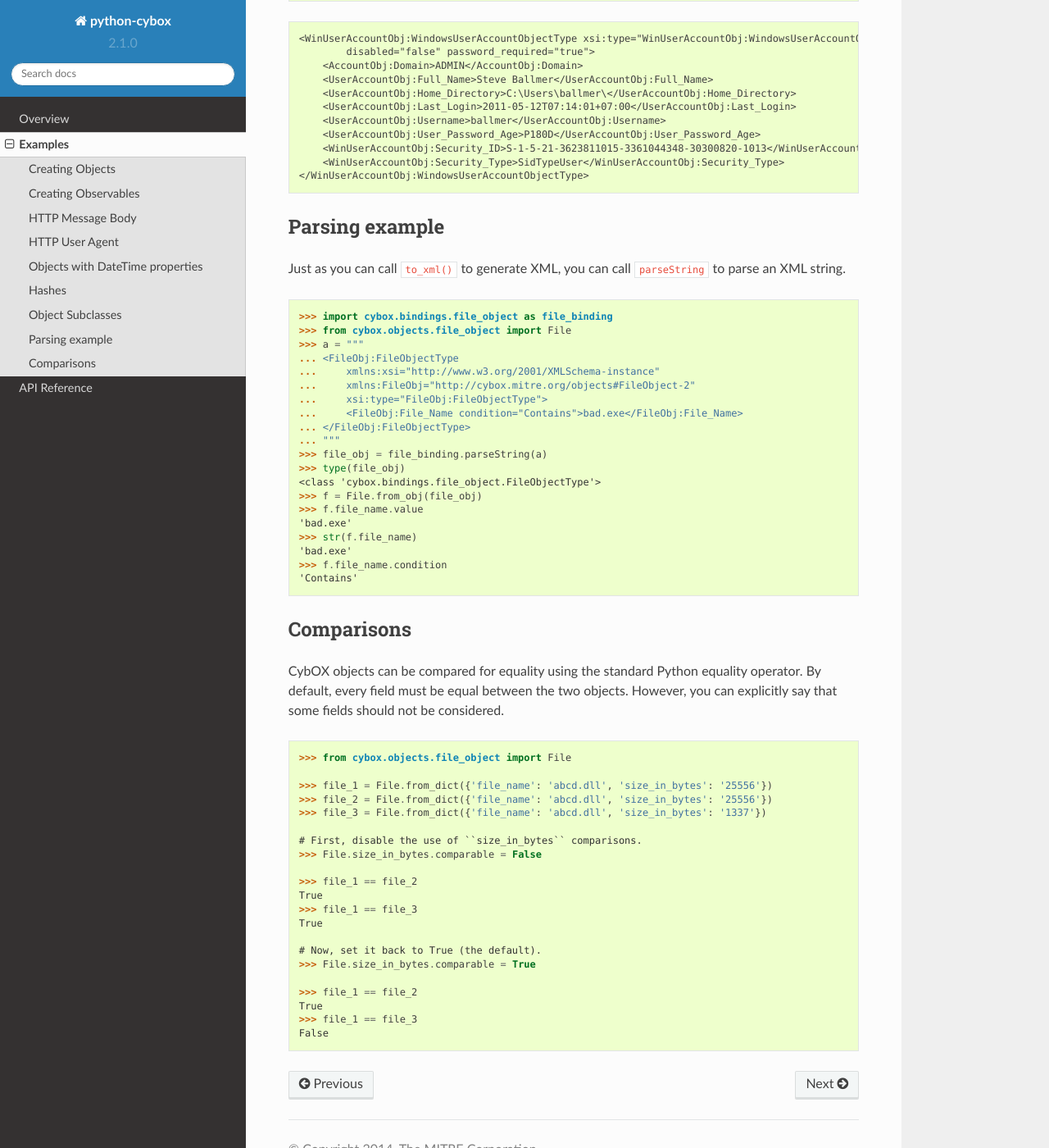
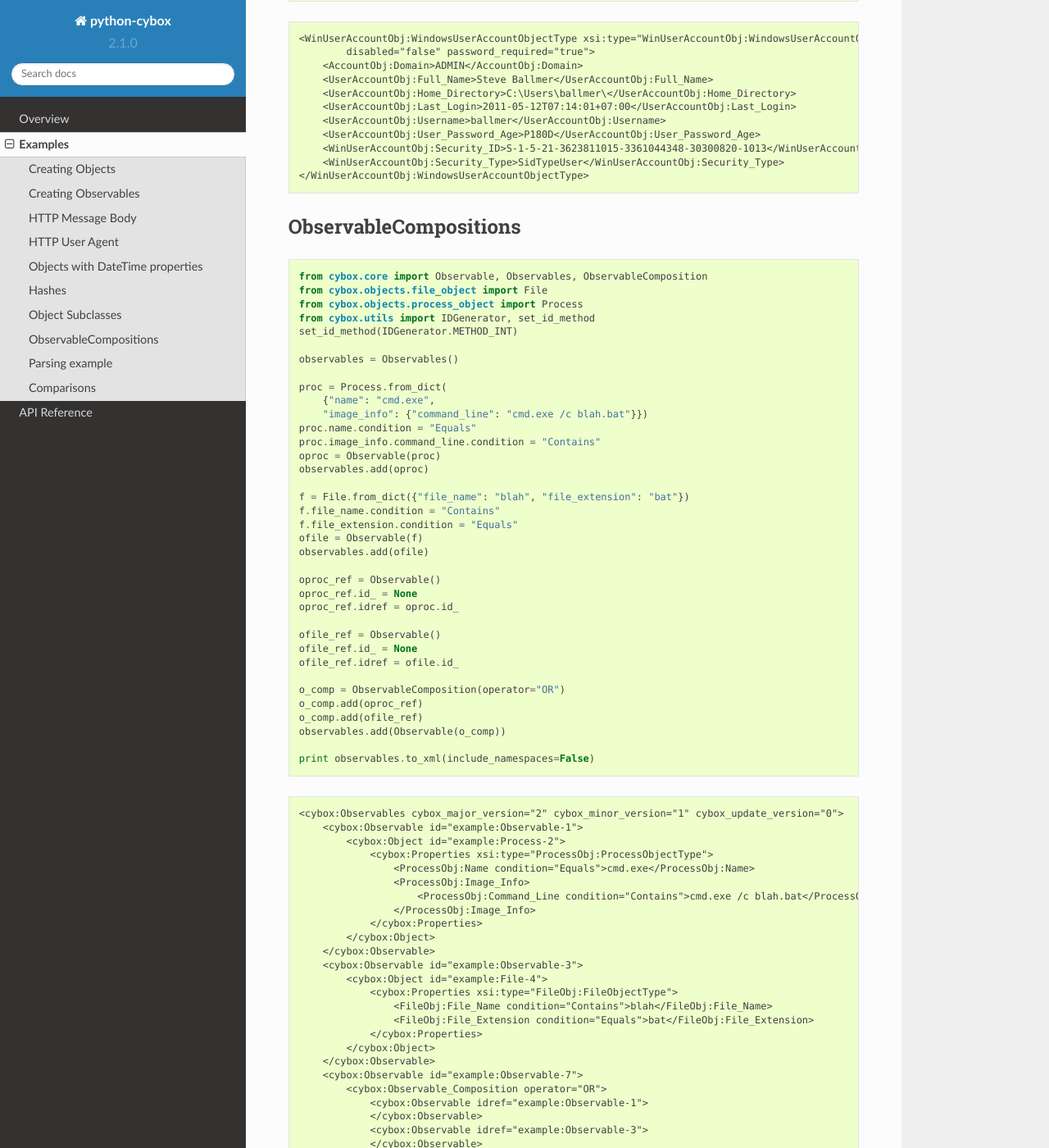
Before and after one commit to CybOXProject/python-cybox, a Sphinx documentation site: the page built from docs/examples.rst, in a window 1280 px wide and 1400 px high, scrolled down 6078 px. Shown: the whole window at 82% size. Built offline with Sphinx 7.4.7 and the Read the Docs theme 2.0.0, drawn with Linux system fonts in a browser that asks for light colours; some of the changed text lies outside the part shown.

Commit message:
Add ObservableComposition example

```diff
--- a/docs/examples.rst
+++ b/docs/examples.rst
@@ -361,6 +361,80 @@ these can be constructed from a dictionary representation.
     </WinUserAccountObj:WindowsUserAccountObjectType>
 
 
+ObservableCompositions
+----------------------
+
+.. testcode::
+
+    from cybox.core import Observable, Observables, ObservableComposition
+    from cybox.objects.file_object import File
+    from cybox.objects.process_object import Process
+    from cybox.utils import IDGenerator, set_id_method
+    set_id_method(IDGenerator.METHOD_INT)
+
+    observables = Observables()
+
+    proc = Process.from_dict(
+        {"name": "cmd.exe",
+        "image_info": {"command_line": "cmd.exe /c blah.bat"}})
+    proc.name.condition = "Equals"
+    proc.image_info.command_line.condition = "Contains"
+    oproc = Observable(proc)
+    observables.add(oproc)
+
+    f = File.from_dict({"file_name": "blah", "file_extension": "bat"})
+    f.file_name.condition = "Contains"
+    f.file_extension.condition = "Equals"
+    ofile = Observable(f)
+    observables.add(ofile)
+
+    oproc_ref = Observable()
+    oproc_ref.id_ = None
+    oproc_ref.idref = oproc.id_
+
+    ofile_ref = Observable()
+    ofile_ref.id_ = None
+    ofile_ref.idref = ofile.id_
+
+    o_comp = ObservableComposition(operator="OR")
+    o_comp.add(oproc_ref)
+    o_comp.add(ofile_ref)
+    observables.add(Observable(o_comp))
+
+    print observables.to_xml(include_namespaces=False)
+
+.. testoutput::
+
+    <cybox:Observables cybox_major_version="2" cybox_minor_version="1" cybox_update_version="0">
+        <cybox:Observable id="example:Observable-1">
+            <cybox:Object id="example:Process-2">
+                <cybox:Properties xsi:type="ProcessObj:ProcessObjectType">
+                    <ProcessObj:Name condition="Equals">cmd.exe</ProcessObj:Name>
+                    <ProcessObj:Image_Info>
+                        <ProcessObj:Command_Line condition="Contains">cmd.exe /c blah.bat</ProcessObj:Command_Line>
+                    </ProcessObj:Image_Info>
+                </cybox:Properties>
+            </cybox:Object>
+        </cybox:Observable>
+        <cybox:Observable id="example:Observable-3">
+            <cybox:Object id="example:File-4">
+                <cybox:Properties xsi:type="FileObj:FileObjectType">
+                    <FileObj:File_Name condition="Contains">blah</FileObj:File_Name>
+                    <FileObj:File_Extension condition="Equals">bat</FileObj:File_Extension>
+                </cybox:Properties>
+            </cybox:Object>
+        </cybox:Observable>
+        <cybox:Observable id="example:Observable-7">
+            <cybox:Observable_Composition operator="OR">
+                <cybox:Observable idref="example:Observable-1">
+                </cybox:Observable>
+                <cybox:Observable idref="example:Observable-3">
+                </cybox:Observable>
+            </cybox:Observable_Composition>
+        </cybox:Observable>
+    </cybox:Observables>
+
+
 Parsing example
 ---------------
 
```
